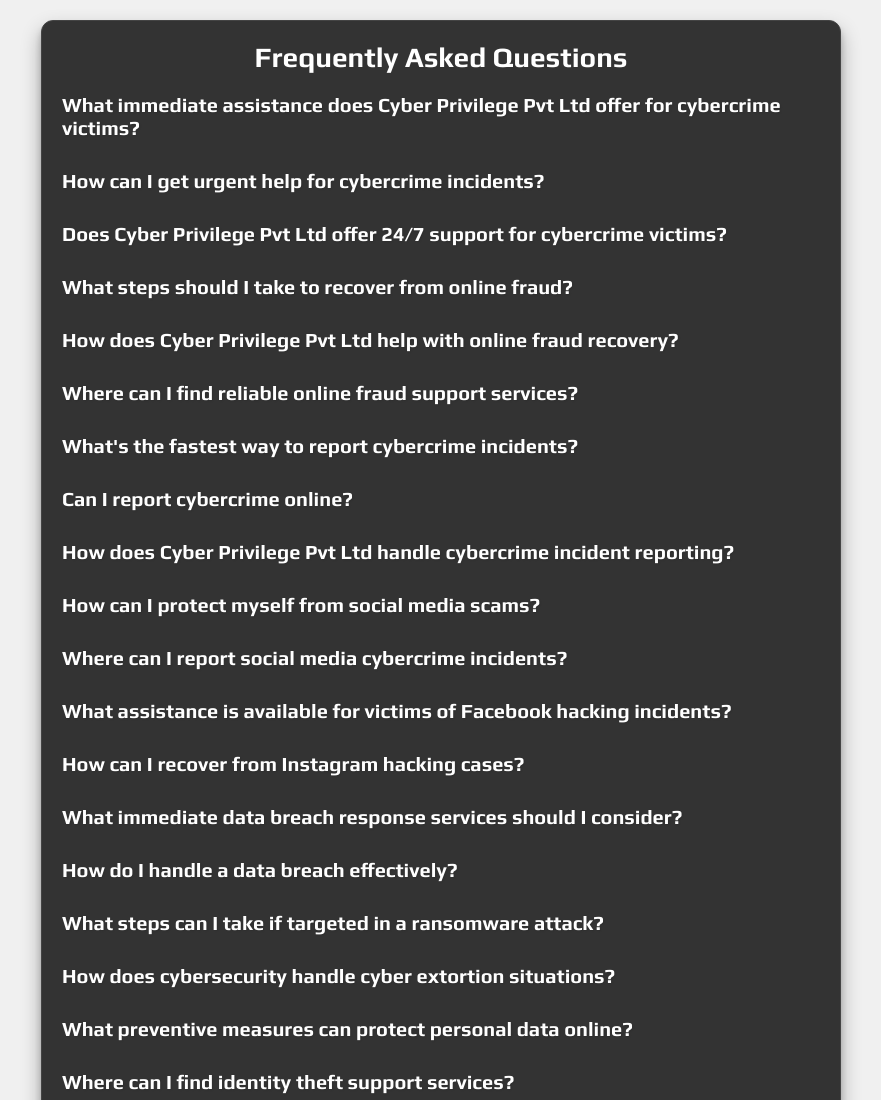
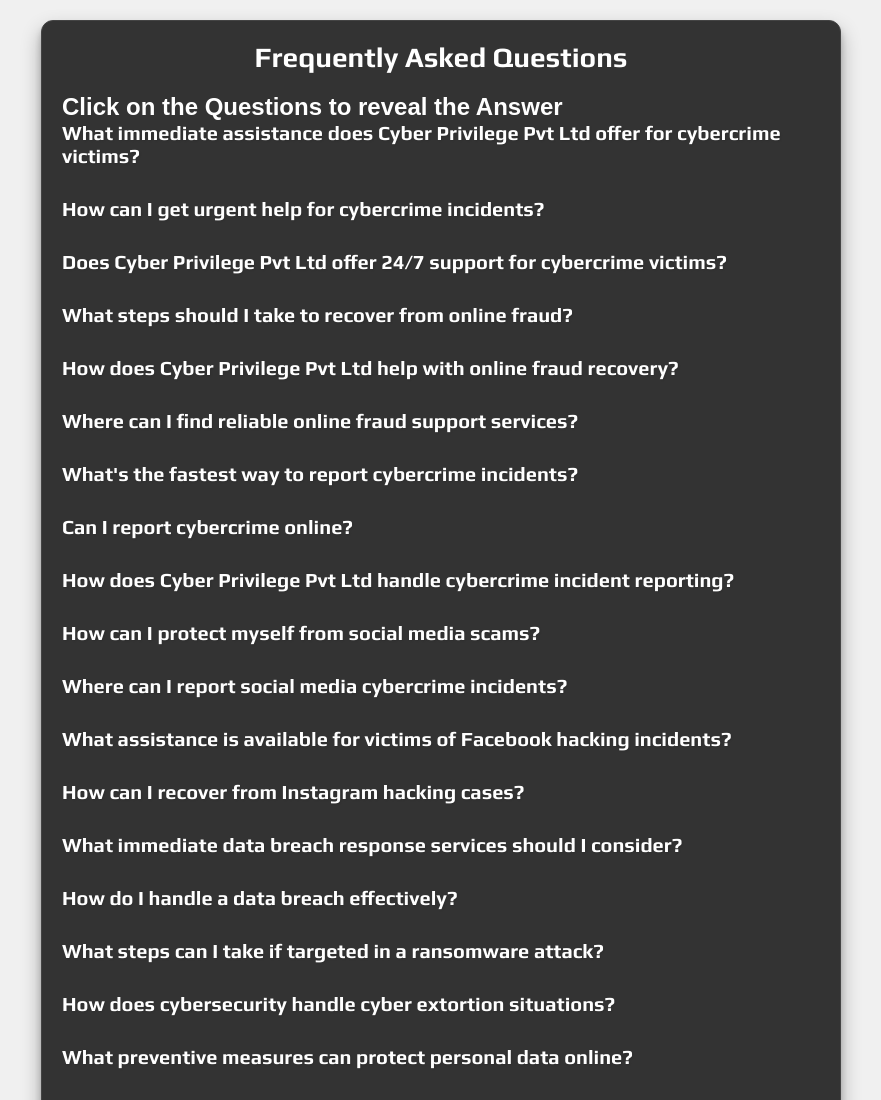
Before and after one commit to Himanshutadse114/Faq, a plain HTML site: page index.html in a window 1280 px wide. Shown: the top 1100 px of the page, without its empty margins (199-1080 px from the left). Drawn offline with Linux system fonts and the light colour scheme.

Commit message:
Update index.html

```diff
--- a/index.html
+++ b/index.html
@@ -10,6 +10,7 @@
 <body>
     <div class="faq-container">
         <h1>Frequently Asked Questions</h1>
+        <h2>Click on the Questions to reveal the Answer</h2>
        <div class="faq-item">
     <h2 class="faq-question">What immediate assistance does Cyber Privilege Pvt Ltd offer for cybercrime victims?</h2>
     <p class="faq-answer">Cyber Privilege Pvt Ltd provides immediate support and guidance to victims of cybercrimes such as hacking, fraud, and data breaches, ensuring rapid recovery and protection.</p>
```
